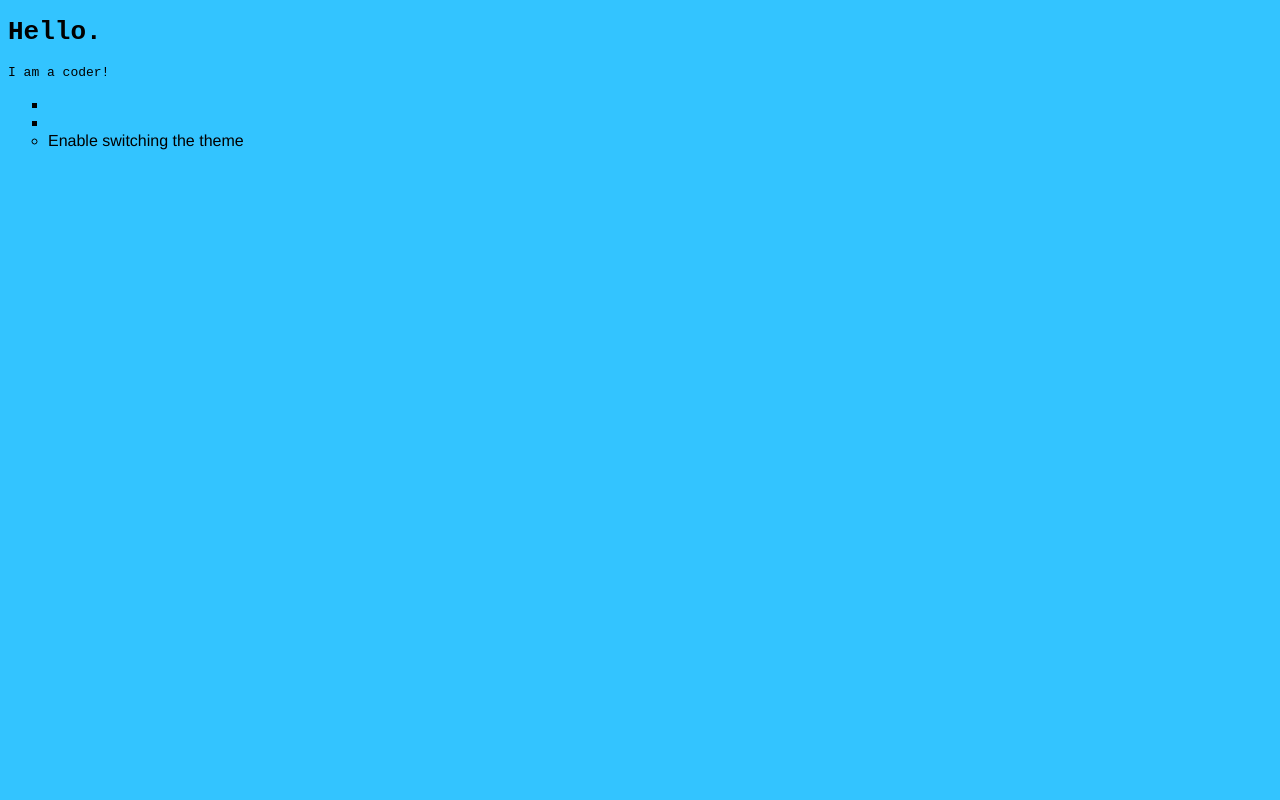
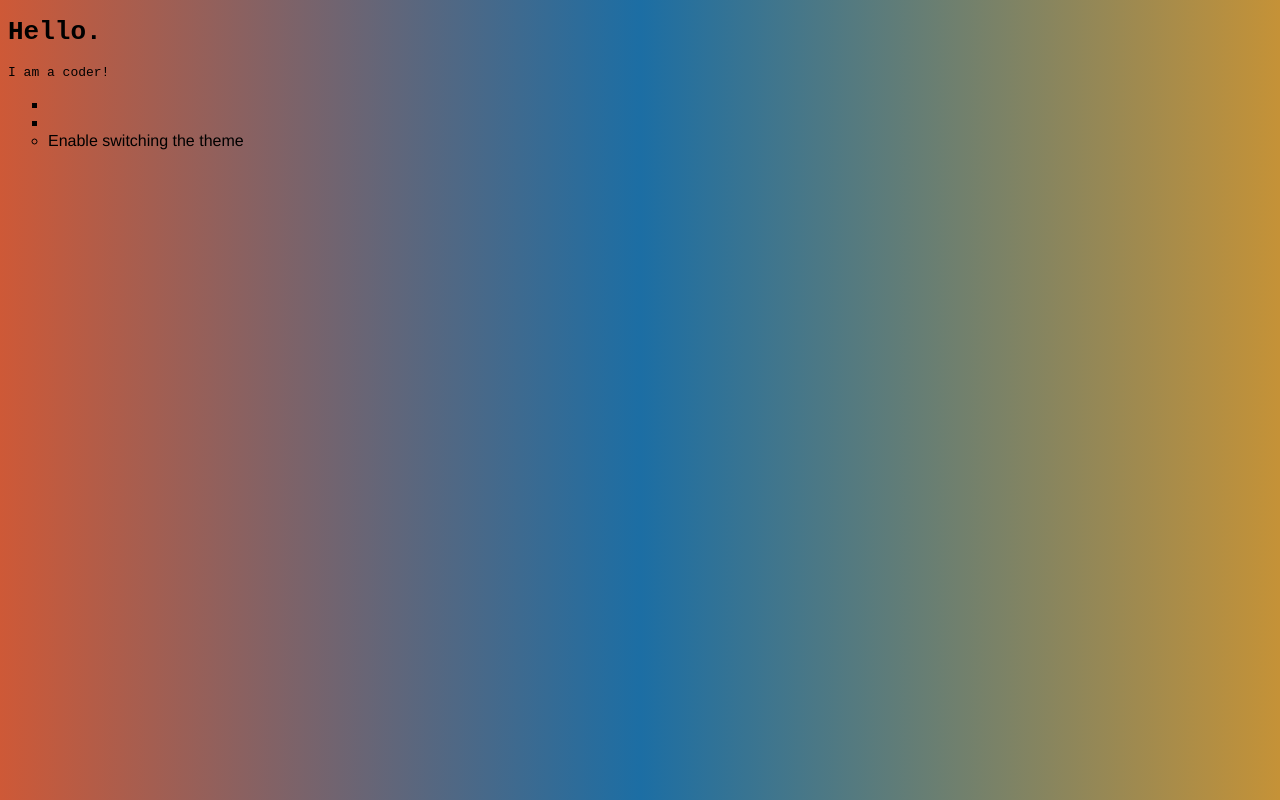
Before and after one commit to jakobroenn02/jakobroenn02.github.io, a plain HTML site: page index.html in a window 1280 px wide. Drawn offline with Linux system fonts and the light colour scheme.

Commit message:
Update main.css

```diff
--- a/main.css
+++ b/main.css
@@ -32,7 +32,10 @@ li{
 
 .light-theme {
     color: #000000;
-    background: #33C4FF;
+    background: #CE5937;
+background: -moz-linear-gradient(left, #CE5937 0%, #1C6EA4 50%, #C59237 100%);
+background: -webkit-linear-gradient(left, #CE5937 0%, #1C6EA4 50%, #C59237 100%);
+background: linear-gradient(to right, #CE5937 0%, #1C6EA4 50%, #C59237 100%);
 
 
 }
```
